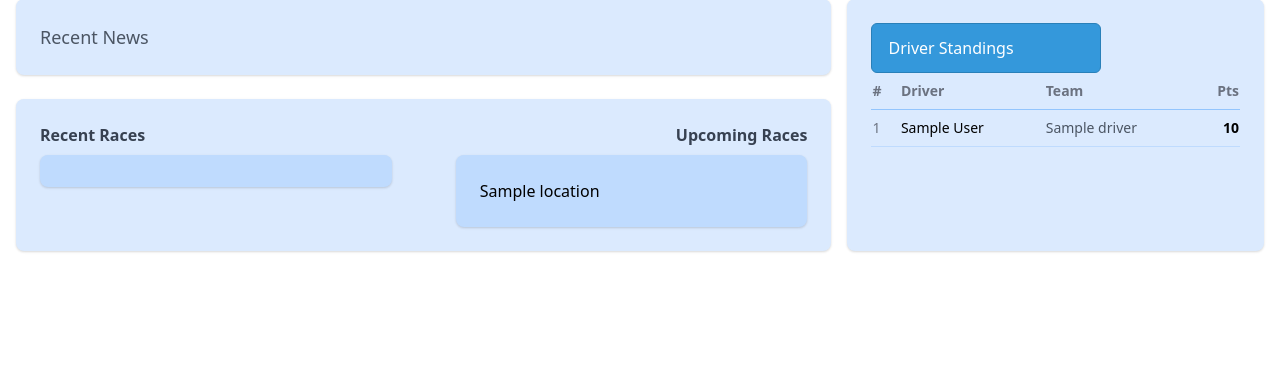
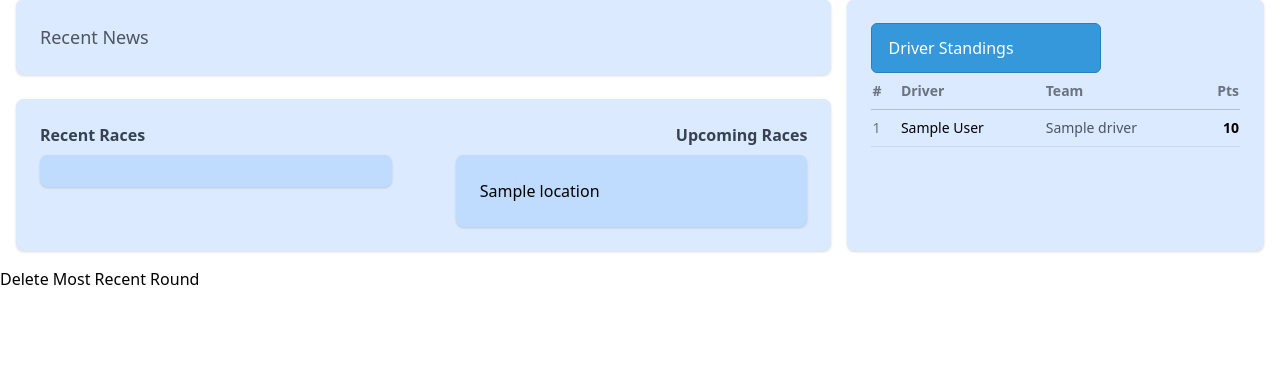
Before and after one commit to gusfinno/the-sports-guy, a FastAPI app: template templates/f1.html in a window 1280 px wide. Shown: the part 149-529 px from the top of the page. Run offline with FastAPI, Linux system fonts and the light colour scheme; the template is opened without the code that fills it: most values are stand-ins (such as "Sample title", 1, 10 or a date in 2020); parts of the project's set-up code (start-up, migrations or seed data) failed here and were passed over.

Commit message:
did some leaderboard update changes and added a testing feature to delete most recent round to check response times

```diff
--- a/database.py
+++ b/database.py
@@ -293,7 +293,7 @@ def get_1_race():
     with sqlite3.connect(DATABASE_NAME) as conn:
         c = conn.cursor()
 
-        c.execute("SELECT round FROM f1_races WHERE year = ? AND (month < ? OR (month == ? AND day < ?)) ORDER BY round ASC LIMIT 1", (date.year, date.month, date.month, date.day))
+        c.execute("SELECT round FROM f1_races WHERE year = ? AND (month < ? OR (month == ? AND day < ?)) ORDER BY round DESC LIMIT 1", (date.year, date.month, date.month, date.day))
         row = c.fetchone()
         most_recent_round = row[0]
 
@@ -416,3 +416,12 @@ def leader_up_to_date():
         c = conn.cursor()
         c.execute("SELECT 1 FROM driver_standings WHERE last_updated = ? LIMIT 1", (round,))
         return [c.fetchone() is not None, round]
+
+
+def delete_most_recent_round_for_testing():
+    round = get_1_race()
+    with sqlite3.connect(DATABASE_NAME) as conn:
+        c = conn.cursor()
+        c.execute("DELETE FROM results WHERE round = ?", (round,))
+        conn.commit()
+        return
--- a/main.py
+++ b/main.py
@@ -10,7 +10,7 @@ import time
 import httpx
 import os
 from dotenv import load_dotenv
-from database import add_constructor_standings_to_db, add_driver_standings_to_db, get_basic_results, get_constructor_standings, get_driver_standings, init_db, get_races, add_schedule_to_db, schedule_exists_for_year, add_drivers_to_db, drivers_exist, clear_drivers, add_race_to_db, get_constructor_id, Stint, results_exist_for_round, clear_results_for_round, add_constructor_to_db, constructors_exist, leader_up_to_date, update_driver_standings, update_constructor_standings
+from database import add_constructor_standings_to_db, add_driver_standings_to_db, delete_most_recent_round_for_testing, get_basic_results, get_constructor_standings, get_driver_standings, init_db, get_races, add_schedule_to_db, schedule_exists_for_year, add_drivers_to_db, drivers_exist, clear_drivers, add_race_to_db, get_constructor_id, Stint, results_exist_for_round, clear_results_for_round, add_constructor_to_db, constructors_exist, leader_up_to_date, update_driver_standings, update_constructor_standings
 import fastf1
 from fastf1.ergast import Ergast
 import pandas as pd
@@ -32,6 +32,7 @@ ergast = Ergast(
 )
 
 race_jobs = {}
+ladder_jobs = {}
 
 @asynccontextmanager
 async def lifespan(app: FastAPI):
@@ -49,50 +50,61 @@ templates = Jinja2Templates(directory="templates")
 app.mount("/static", StaticFiles(directory="static"), name="static")
 
 def load_leaderboard():
-    verification, round = leader_up_to_date()
-    if not verification:
-        standings = ergast.get_driver_standings(season='current')
-        standings = standings.content[0]
-        year = datetime.now().year
-        for _, driver in standings.iterrows():
-            add_driver_standings_to_db(
-                int(driver['driverNumber']),
-                year,
-                float(driver['points']),
-                round
-            )
-        standings = ergast.get_constructor_standings(season='current')
-        standings = standings.content[0]
-        for _, constructor in standings.iterrows():
-            add_constructor_standings_to_db(
-                constructor['constructorName'],
-                year,
-                float(constructor['points']),
-                round
-            )
+    try:
+        verification, round = leader_up_to_date()
+        if not verification:
+            standings = ergast.get_driver_standings(season='current')
+            standings = standings.content[0]
+            year = datetime.now().year
+            for _, driver in standings.iterrows():
+                add_driver_standings_to_db(
+                    int(driver['driverNumber']),
+                    year,
+                    float(driver['points']),
+                    round
+                )
+            standings = ergast.get_constructor_standings(season='current')
+            standings = standings.content[0]
+            for _, constructor in standings.iterrows():
+                add_constructor_standings_to_db(
+                    constructor['constructorName'],
+                    year,
+                    float(constructor['points']),
+                    round
+                )
+        ladder_jobs[round] = "ready"
+    except Exception:
+        logging.exception("race load failed")
+        ladder_jobs[round] = "error"
 
 def update_leaderboard():
-    verification, round = leader_up_to_date()
-    if not verification:
-        standings = ergast.get_driver_standings(season='current')
-        standings = standings.content[0]
-        year = datetime.now().year
-        for _, driver in standings.iterrows():
-            update_driver_standings(
-                int(driver['driverNumber']),
-                year,
-                float(driver['points']),
-                round
-            )
-        standings = ergast.get_constructor_standings(season='current')
-        standings = standings.content[0]
-        for _, constructor in standings.iterrows():
-            update_constructor_standings(
-                constructor['constructorName'],
-                year,
-                float(constructor['points']),
-                round
-            )
+    try:
+        verification, round = leader_up_to_date()
+        print(round)
+        if not verification:
+            standings = ergast.get_driver_standings(season='current')
+            standings = standings.content[0]
+            year = datetime.now().year
+            for _, driver in standings.iterrows():
+                update_driver_standings(
+                    int(driver['driverNumber']),
+                    year,
+                    float(driver['points']),
+                    round
+                )
+            standings = ergast.get_constructor_standings(season='current')
+            standings = standings.content[0]
+            for _, constructor in standings.iterrows():
+                update_constructor_standings(
+                    constructor['constructorName'],
+                    year,
+                    float(constructor['points']),
+                    round
+                )
+        ladder_jobs[round] = "ready"
+    except Exception:
+        logging.exception("race load failed")
+        ladder_jobs[round] = "error"
 
 def load_race_data(round1: int, year: int, location: str):
     try:
@@ -197,6 +209,15 @@ def ensure_race_loaded(race) -> bool:
         threading.Thread(target=load_race_data, args=(race.round, race.year, race.location.split(": ")[0]), daemon=True, name="Loading Race Data").start()
     return False
 
+def ensure_ladder_loaded(race) -> bool:
+    validation, round = leader_up_to_date()
+    if validation:
+        return True
+    if ladder_jobs.get(round) != "loading":
+        ladder_jobs[round] = "loading"
+        threading.Thread(target=update_leaderboard, daemon=True, name="Loading Leaderboard Data").start()
+    return False
+
 
 
 @app.get("/")
@@ -210,14 +231,15 @@ async def home(request: Request):
 async def f1(request: Request):
     past_races, future_races = get_races(datetime.now())
     update_leaderboard()
-    loading = False
-    loading2 = False
+    loadingRace1 = False
+    loadingRace2 = False
+    loadingLeaderboard = False
     results = []
     results2 = None
     if not drivers_exist():
         load_driver_data(past_races[-1].round, past_races[-1].year, past_races[-1].location.split(": ")[0])
     if not results_exist_for_round(past_races[-1].round):
-        loading = True
+        loadingRace1 = True
         ensure_race_loaded(past_races[-1])
     else:
         results = get_basic_results(past_races[-1].round)
@@ -225,7 +247,7 @@ async def f1(request: Request):
     if not future_races:
         results2 = results
         if not results_exist_for_round(past_races[-2].round):
-            loading2 = loading
+            loadingRace2 = loadingRace1
             ensure_race_loaded(past_races[-2])
         else:
             results = get_basic_results(past_races[-2].round)
@@ -241,8 +263,9 @@ async def f1(request: Request):
                  "results2": results2,
                  "driver_standings": driver_standings,
                  "constructor_standings": constructor_standings,
-                 "loading": loading,
-                 "loading2": loading2},
+                 "loading": loadingRace1,
+                 "loading2": loadingRace2,
+                 "loadingLeaderboard": loadingLeaderboard},
 
     )
 
@@ -253,6 +276,17 @@ async def f1_status(round1: int):
     return JSONResponse({"ready": placeholder,
                          "error": race_jobs.get(round1) == "error"})
 
+@app.get("/f1/status_ladder/{round1}")
+async def f1_status_ladder(round1: int):
+    placeholder = leader_up_to_date()[0]
+    return JSONResponse({"ready": placeholder,
+                         "error": ladder_jobs.get(round1) == "error"})
+
+@app.post("/f1/delete")
+async def f1_status_ladder():
+    delete_most_recent_round_for_testing()
+    print("Deleted most recent round for testing.")
+    return {"message": f"Done"}
 
 
 if __name__ == "__main__":
--- a/templates/f1.html
+++ b/templates/f1.html
@@ -195,6 +195,21 @@
     poll2();
     </script>
     {% endif %}
+    {% if loadingLeaderboard %}
+    <script>
+    async function pollLeaderboard() {
+        const r = await fetch("/f1/status/leaderboard");
+        const s = await r.json();
+        if (s.ready || s.error) { location.reload(); }
+        else { setTimeout(pollLeaderboard, 1000); }
+    }
+    pollLeaderboard();
+    </script>
+    {% endif %}
+
+    <form action="/f1/delete" method="POST">
+        <button type="submit">Delete Most Recent Round</button>
+    </form>
 
 </body>
 </html>
```
Also changed, not shown: testing.py (+2 -22 lines), tests/test_database.py (+2 -2 lines).
